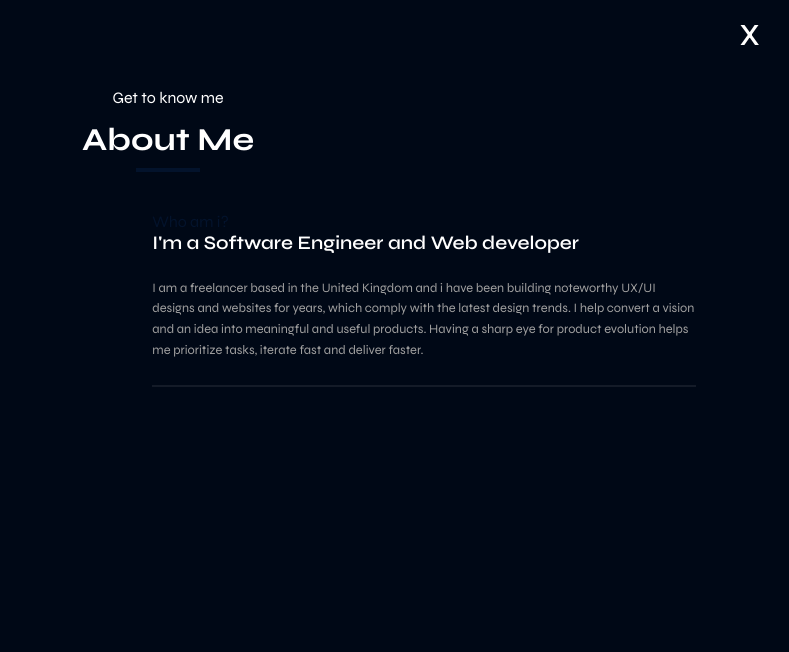
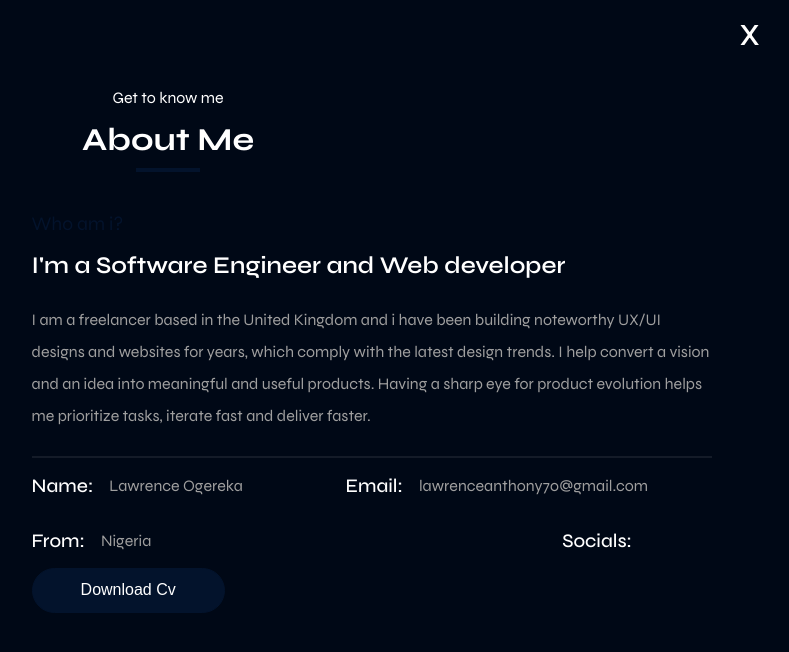
Before and after one commit to Lawren10/All_portfolio_versions, a React (Create React App) app in the folder my_portfolio/: page /About in a window 1280 px wide. Shown: the top 652 px of the page, without its empty margins (472-1261 px from the left). Built offline with nearby package versions, Linux system fonts and the light colour scheme.

Commit message:
still on about

```diff
--- a/my_portfolio/src/components/aboutPage/About.tsx
+++ b/my_portfolio/src/components/aboutPage/About.tsx
@@ -17,6 +17,11 @@ import {
   AboutAsk,
   AboutResponse,
   AboutParagraph,
+  AddressContainer,
+  AddressItemCont,
+  AddressItemTittle,
+  AddressItemText,
+  DownloadCvBtn,
 } from "./aboutStyles";
 
 function About() {
@@ -56,6 +61,32 @@ function About() {
               for product evolution helps me prioritize tasks, iterate fast and
               deliver faster.
             </AboutParagraph>
+
+            <AddressContainer>
+              <AddressItemCont>
+                <AddressItemTittle>Name:</AddressItemTittle>
+                <AddressItemText>Lawrence Ogereka</AddressItemText>
+              </AddressItemCont>
+
+              <AddressItemCont>
+                <AddressItemTittle>Email:</AddressItemTittle>
+                <AddressItemText>lawrenceanthony70@gmail.com</AddressItemText>
+              </AddressItemCont>
+            </AddressContainer>
+
+            <AddressContainer>
+              <AddressItemCont>
+                <AddressItemTittle>From:</AddressItemTittle>
+                <AddressItemText>Nigeria</AddressItemText>
+              </AddressItemCont>
+
+              <AddressItemCont>
+                <AddressItemTittle>Socials:</AddressItemTittle>
+                <AddressItemText></AddressItemText>
+              </AddressItemCont>
+            </AddressContainer>
+
+            <DownloadCvBtn>Download Cv</DownloadCvBtn>
           </AboutDetailContainer>
         </AboutContainer>
       </MainContainer>
--- a/my_portfolio/src/components/aboutPage/aboutStyles.ts
+++ b/my_portfolio/src/components/aboutPage/aboutStyles.ts
@@ -9,32 +9,65 @@ export const AboutContainer = styled.section`
 `;
 
 export const AboutVisualContainer = styled.div`
-  width: 40%;
+  width: 35%;
 `;
 export const AboutDetailContainer = styled.article`
-  width: 60%;
-  padding: 1rem 5rem;
+  width: 65%;
+  padding: 1rem 4rem 0 1rem;
 `;
 
 export const AboutAsk = styled.h6`
   color: #03132c;
   font-weight: 400;
-  font-size: 1rem;
+  font-size: 1.2rem;
 `;
 
 export const AboutResponse = styled.h3`
-  font-size: 1.2rem;
+  font-size: 1.5rem;
   font-weight: 600;
-  margin-bottom: 1.5rem;
+  margin: 1rem 0 1.5rem 0;
 `;
 
 export const AboutParagraph = styled.p`
   color: #9f9f9f;
-  /* font-family: Poppins, sans-serif; */
-  font-size: 0.8rem;
+  font-size: 1rem;
   font-weight: 400;
   border-bottom: 2px solid rgba(255, 255, 255, 0.08);
   margin-bottom: 0;
-  line-height: 1.3rem;
+  line-height: 2rem;
   padding-bottom: 1.5rem;
 `;
+
+export const AddressContainer = styled.div`
+  display: flex;
+  align-items: center;
+  justify-content: space-between;
+  padding: 1rem 4rem 1rem 0;
+`;
+
+export const AddressItemCont = styled.div`
+  display: flex;
+  align-items: center;
+  justify-content: center;
+  gap: 1rem;
+`;
+export const AddressItemTittle = styled.h6`
+  color: white;
+  font-weight: 500;
+  font-size: 1.2rem;
+`;
+export const AddressItemText = styled.p`
+  color: #9f9f9f;
+  font-weight: 400;
+  font-size: 1rem;
+`;
+
+export const DownloadCvBtn = styled.button`
+  background-color: #03132c;
+  border: 1px solid #03132c;
+  border-radius: 2rem;
+  color: #fff;
+  font-size: 1rem;
+  padding: 0.8rem 3rem;
+  cursor: pointer;
+`;
```
